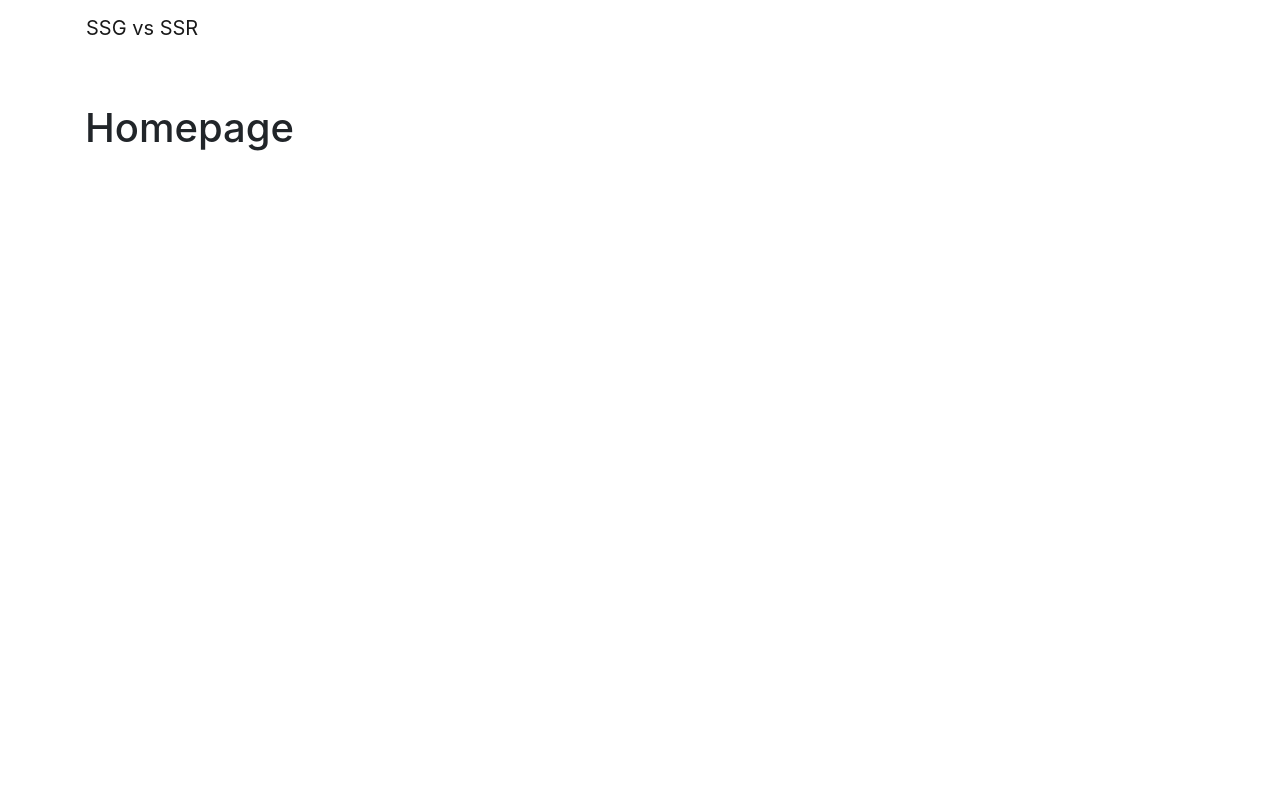
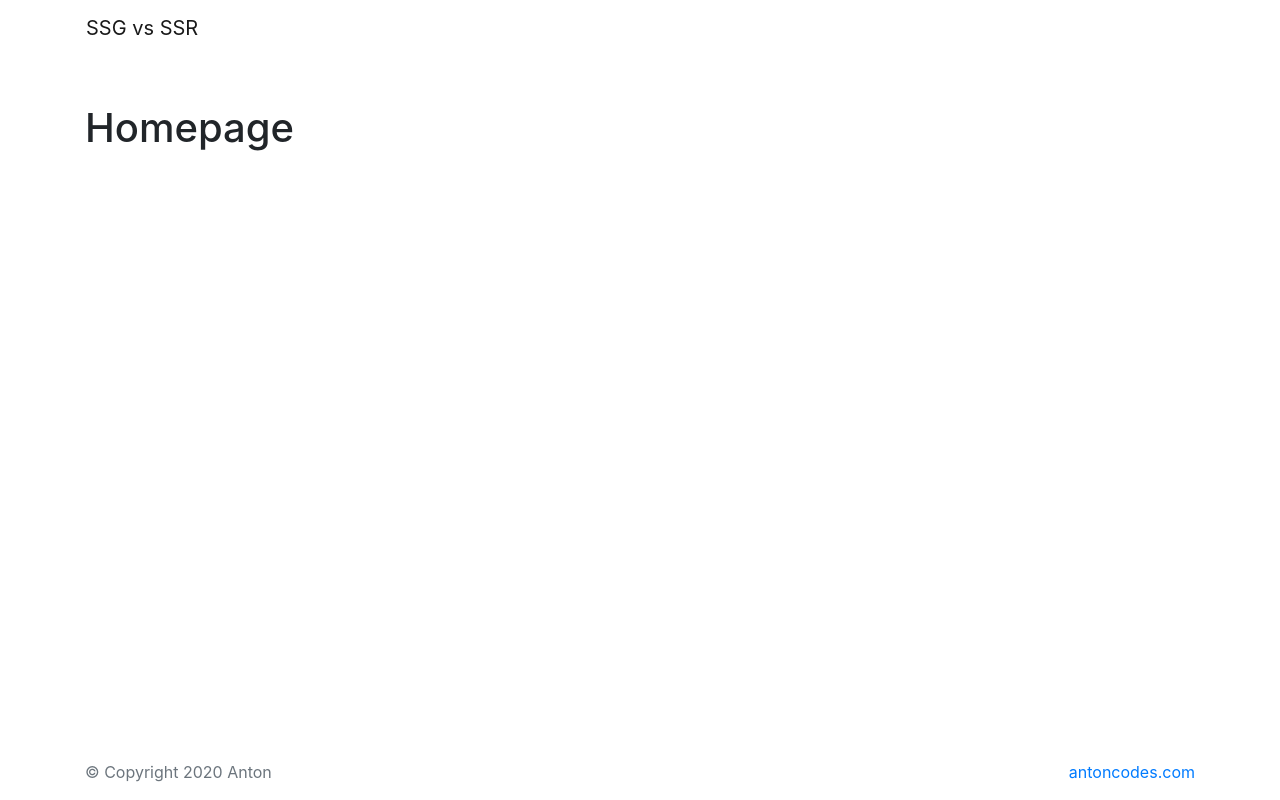
Before and after one commit to toxa16/nextjs-ssg-vs-ssr-demo, a Next.js app: page / in a window 1280 px wide. Built offline with nearby package versions, Linux system fonts and the light colour scheme.

Commit message:
init footer

```diff
--- /dev/null
+++ b/components/footer/index.js
@@ -0,0 +1,16 @@
+export default function Footer() {
+  return (
+    <footer className="container py-3">
+      <div className="row">
+        <div className="col-12 col-sm-6 text-center text-sm-left">
+          <span className="text-secondary">
+            &copy; Copyright { (new Date()).getFullYear() } Anton
+          </span>
+        </div>
+        <div className="col-12 col-sm-6 text-center text-sm-right">
+          <a href="https://antoncodes.com">antoncodes.com</a>
+        </div>
+      </div>
+    </footer>
+  );
+}
--- a/pages/_app.js
+++ b/pages/_app.js
@@ -1,14 +1,18 @@
 import 'bootstrap/dist/css/bootstrap.min.css';
 
 import Navbar from '../components/navbar';
+import Footer from '../components/footer';
 
 export default function App({ Component, pageProps }) {
   return (
-    <div>
+    <div className="d-flex flex-column min-vh-100">
       <Navbar />
-      <main className="container my-5">
+
+      <main className="container flex-grow-1 my-5">
         <Component {...pageProps} />
       </main>
+
+      <Footer />
     </div>
   );
 }
```
